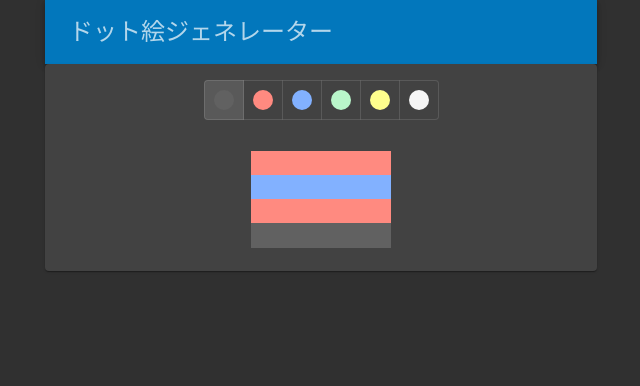
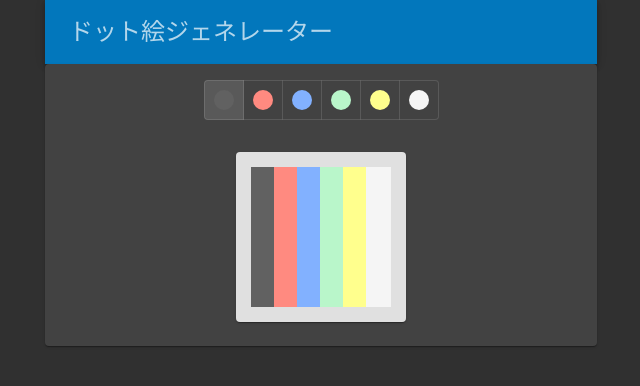
Before and after one commit to shimehituzi/dotpicgen, a React (Create React App) app: page / in a window 1280 px wide. Shown: the top 386 px of the page, without its empty margins (319-959 px from the left). Built offline with nearby package versions, Linux system fonts and the light colour scheme.

Commit message:
canvas 仮完成

```diff
--- a/src/state/canvas/index.ts
+++ b/src/state/canvas/index.ts
@@ -15,12 +15,12 @@ const initialState: Canvas = {
   row: 0,
   col: 0,
   dots: [
-    [Colors.Red, Colors.Blue, Colors.Red, Colors.Gray],
-    [Colors.Red, Colors.Blue, Colors.Red, Colors.Gray],
-    [Colors.Red, Colors.Blue, Colors.Red, Colors.Gray],
-    [Colors.Red, Colors.Blue, Colors.Red, Colors.Gray],
-    [Colors.Red, Colors.Blue, Colors.Red, Colors.Gray],
-    [Colors.Red, Colors.Blue, Colors.Red, Colors.Gray],
+    [Colors.Gray, Colors.Red, Colors.Blue, Colors.Green, Colors.Yellow, Colors.White],
+    [Colors.Gray, Colors.Red, Colors.Blue, Colors.Green, Colors.Yellow, Colors.White],
+    [Colors.Gray, Colors.Red, Colors.Blue, Colors.Green, Colors.Yellow, Colors.White],
+    [Colors.Gray, Colors.Red, Colors.Blue, Colors.Green, Colors.Yellow, Colors.White],
+    [Colors.Gray, Colors.Red, Colors.Blue, Colors.Green, Colors.Yellow, Colors.White],
+    [Colors.Gray, Colors.Red, Colors.Blue, Colors.Green, Colors.Yellow, Colors.White],
   ]
 }
 
--- a/src/views/Canvas/index.tsx
+++ b/src/views/Canvas/index.tsx
@@ -1,4 +1,5 @@
-import React, { useCallback } from 'react'
+import React, { useCallback, CSSProperties } from 'react'
+import { Card, CardContent, colors } from '@material-ui/core'
 
 import { useAppSelector, useAppDispatch, actions, AppState } from 'state'
 
@@ -16,10 +17,15 @@ const Canvas: React.FC = () => {
     }, [dispatch, color]
   )
 
+  const rowStyle: CSSProperties = {
+    clear: "both",
+    display: "table",
+  }
+
   const dotStyle = useCallback(
     (dot: Color): React.CSSProperties => ({
       border: "none",
-      float: "none",
+      float: "left",
       height: 25,
       width: 25,
       margin: -1,
@@ -27,19 +33,25 @@ const Canvas: React.FC = () => {
     }), []
   )
 
+  const cardStyle: CSSProperties = {
+    backgroundColor: colors.grey[300],
+    paddingBottom: 16
+  }
+
   return (
-    <React.Fragment>
+    <Card>
+      <CardContent style={cardStyle}>
         { dots.map((row, y) => (
-        <div key={y}>
+          <div key={y} style={rowStyle}>
             {
               row.map((dot, x) => (
-              <div key={x} style={dotStyle(dot)} onClick={changeDotColor(y, x)}
-              />
+                <div key={x} style={dotStyle(dot)} onClick={changeDotColor(y, x)} />
               ))
             }
           </div>
         )) }
-    </React.Fragment>
+      </CardContent>
+    </Card>
   )
 }
 
```
Lines whose indentation alone changed are shown as unchanged.
